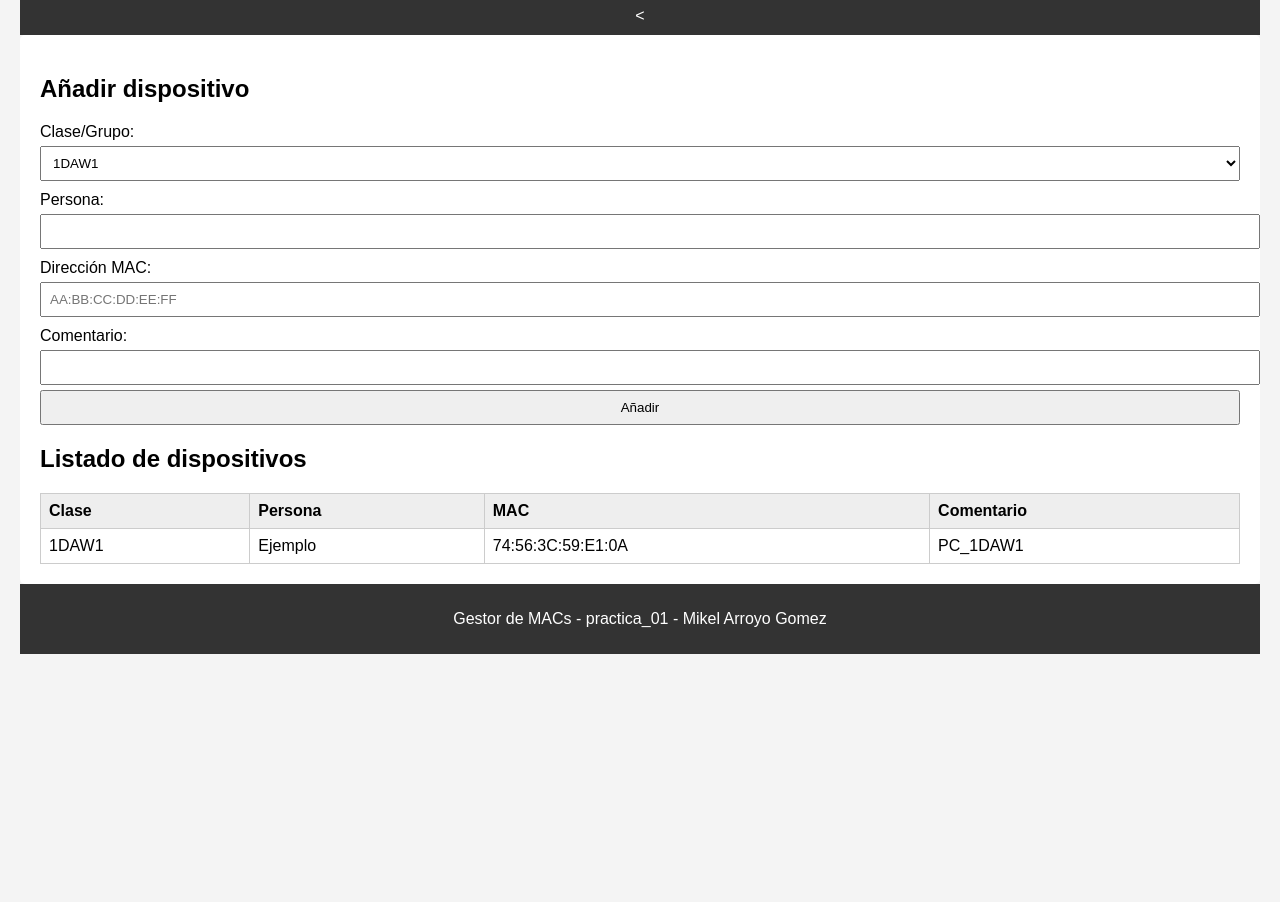
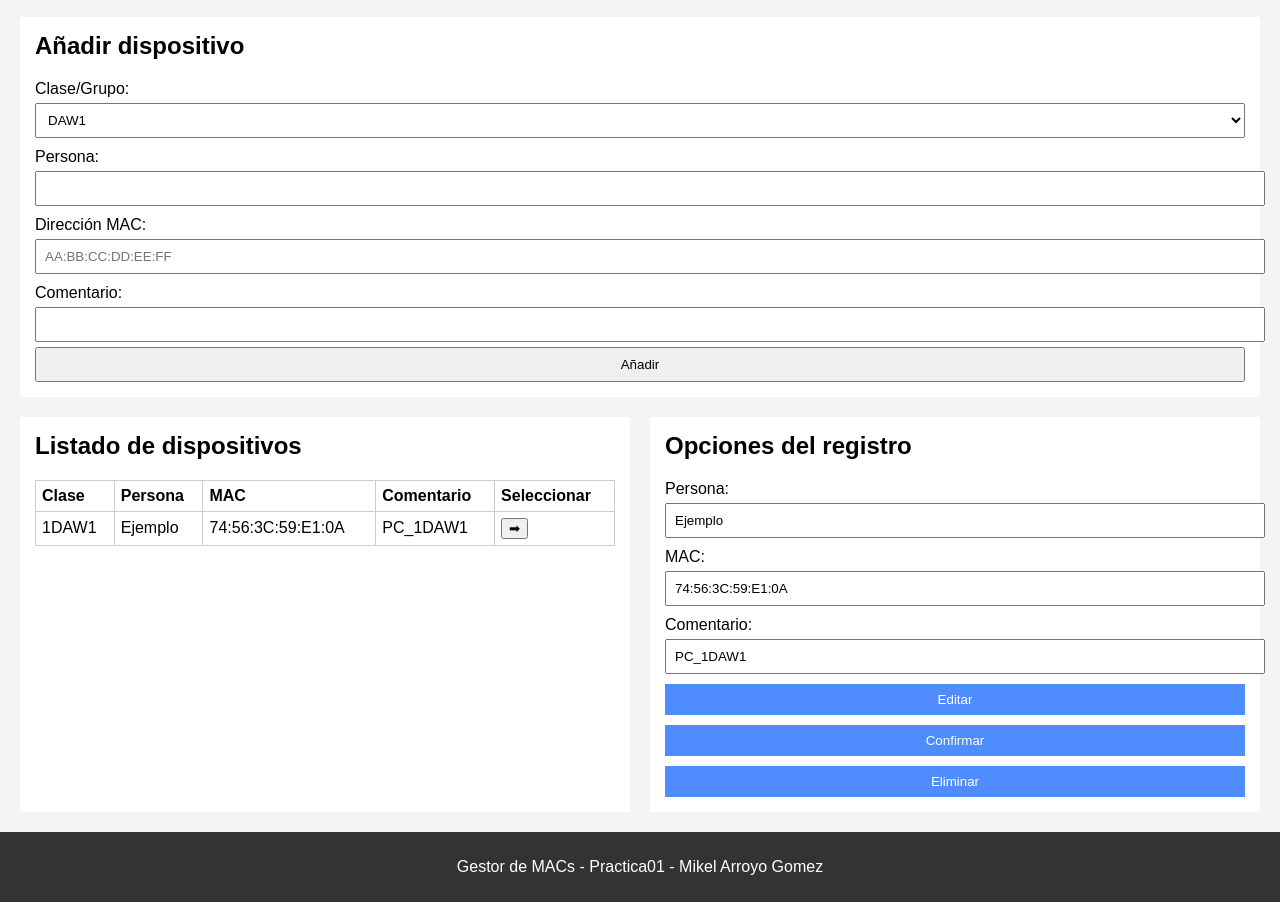
Before and after one commit to mikelarroyo/Arroyo_Mikel_DIW, a plain HTML site: page Practica1/Html_semantico.html in a window 1280 px wide. Shown: the part 103-1005 px from the top of the page. Before the commit the page ends 800 px from the top, so only its background shows below. Drawn offline with Linux system fonts and the light colour scheme.

Commit message:
CSS y errores

```diff
--- a/Practica1/Html_semantico.html
+++ b/Practica1/Html_semantico.html
@@ -1,44 +1,45 @@
 <!DOCTYPE html>
 <html lang="es">
 <head>
-  <meta charset="UTF-8" />
-  <meta name="viewport" content="width=device-width, initial-scale=1.0" />
+  <meta charset="UTF-8">
+  <meta name="viewport" content="width=device-width, initial-scale=1.0">
   <title>Gestor de MACs</title>
-  <link rel="stylesheet" href="practica1.css" />
+  <link rel="stylesheet" href="practica1.css">
 </head>
 <body>
   <header>
     <h1>Gestor de MACs</h1>
-    <
   </header>
 
   <main>
-    <section>
+
+    <section class="form-section">
       <h2>Añadir dispositivo</h2>
       <form>
         <label for="grupo">Clase/Grupo:</label>
         <select id="grupo" name="grupo">
-          <option value="1DAW1">1DAW1</option>
-          <option value="1DAW2">1DAW2</option>
-          <option value="1DAW3">1DAW3</option>
-          <option value="1DAW4">1DAW4</option>
+          <option value="1DAW1">DAW1</option>
+          <option value="1DAW2">DAW2</option>
+          <option value="1DAW3">DAW3</option>
+          <option value="1DAW4">DAW4</option>
           <option value="PROFES">Profesores</option>
         </select>
 
         <label for="persona">Persona:</label>
-        <input type="text" id="persona" name="persona" />
+        <input type="text" id="persona" name="persona">
 
         <label for="mac">Dirección MAC:</label>
-        <input type="text" id="mac" name="mac" placeholder="AA:BB:CC:DD:EE:FF" />
+        <input type="text" id="mac" name="mac" placeholder="AA:BB:CC:DD:EE:FF">
 
         <label for="comentario">Comentario:</label>
-        <input type="text" id="comentario" name="comentario" />
+        <input type="text" id="comentario" name="comentario">
 
-        <input type="submit" value="Añadir" />
+        <input type="submit" value="Añadir">
       </form>
     </section>
 
-    <section>
+    <section class="listado">
+      <div class="tabla">
         <h2>Listado de dispositivos</h2>
         <table>
           <thead>
@@ -47,6 +48,7 @@
               <th>Persona</th>
               <th>MAC</th>
               <th>Comentario</th>
+              <th>Seleccionar</th>
             </tr>
           </thead>
           <tbody>
@@ -55,14 +57,36 @@
               <td>Ejemplo</td>
               <td>74:56:3C:59:E1:0A</td>
               <td>PC_1DAW1</td>
+              <td><button>➡</button></td>
             </tr>
           </tbody>
         </table>
+      </div>
+
+      <aside class="panel">
+        <h2>Opciones del registro</h2>
+        <form>
+          <label>Persona:</label>
+          <input type="text" value="Ejemplo">
+
+          <label>MAC:</label>
+          <input type="text" value="74:56:3C:59:E1:0A">
+
+          <label>Comentario:</label>
+          <input type="text" value="PC_1DAW1">
+
+          <div class="acciones">
+            <button type="button">Editar</button>
+            <button type="button">Confirmar</button>
+            <button type="button" class="danger">Eliminar</button>
+          </div>
+        </form>
+      </aside>
     </section>
   </main>
 
   <footer>
-    <p>Gestor de MACs - practica_01 - Mikel Arroyo Gomez</p>
+    <p>Gestor de MACs - Practica01 - Mikel Arroyo Gomez</p>
   </footer>
 </body>
 </html>
--- a/Practica1/practica1.css
+++ b/Practica1/practica1.css
@@ -1,7 +1,7 @@
 body {
   font-family: Arial, sans-serif;
-  margin: 20px;
-  background-color: #f4f4f4;
+  margin: 0;
+  background: #f4f4f4;
 }
 
 header, footer {
@@ -12,37 +12,66 @@ header, footer {
 }
 
 main {
-  background: white;
   padding: 20px;
-  border-radius: 5px;
 }
 
-form {
+h2 {
+  margin-top: 0;
+}
+
+/* Formulario */
+.form-section {
+  background: white;
+  padding: 15px;
   margin-bottom: 20px;
 }
 
-label {
+form label {
   display: block;
   margin-top: 10px;
 }
 
-input, select {
+form input, form select, form button {
   width: 100%;
   padding: 8px;
   margin-top: 5px;
 }
 
+form button {
+  background: #4f8cff;
+  color: white;
+  border: none;
+  cursor: pointer;
+}
+
+form button.eliminar {
+  background: red;
+}
+
+
+.listado {
+  display: flex;
+  gap: 20px;
+}
+
+.tabla, .panel {
+  flex: 1;
+  background: white;
+  padding: 15px;
+}
+
 table {
   width: 100%;
+  border: 1px solid #ccc;
   border-collapse: collapse;
 }
 
 th, td {
   border: 1px solid #ccc;
-  padding: 8px;
+  padding: 6px;
   text-align: left;
 }
 
-th {
-  background: #eee;
+.acciones button {
+  margin-top: 10px;
 }
```
Lines whose indentation alone changed are shown as unchanged.
